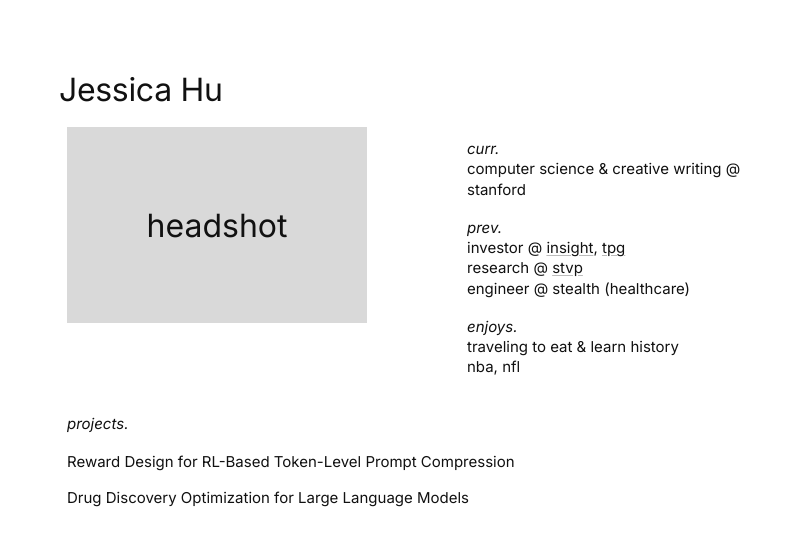
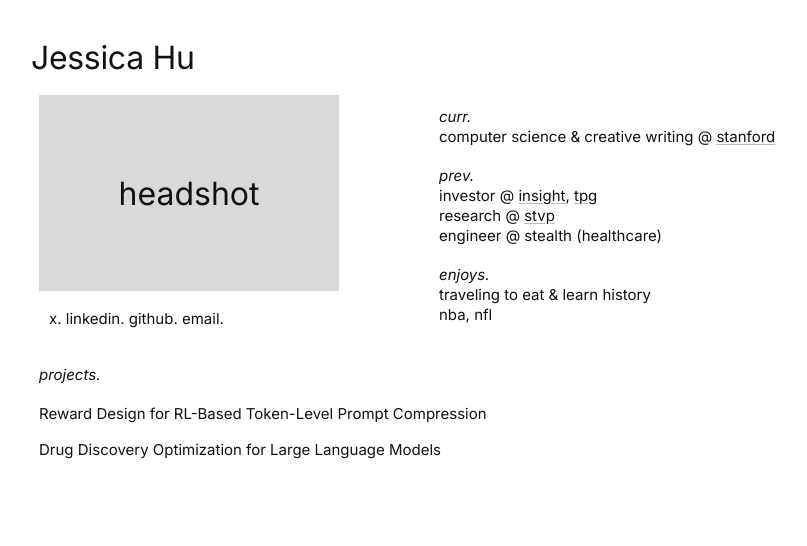
Before and after one commit to jessicahhu/portfolio, a plain HTML site: page index.html in a window 1280 px wide. Shown: the whole page, without its empty margins (223-1030 px from the left). Drawn offline with Linux system fonts and the light colour scheme.

Commit message:
Add social links

```diff
--- a/index.html
+++ b/index.html
@@ -15,13 +15,21 @@
     <h1 class="name">Jessica Hu</h1>
 
     <section class="top">
-      <!-- Replace with: <img class="headshot" src="headshot.jpg" alt="Jessica Hu"> -->
-      <div class="headshot placeholder">headshot</div>
+      <div class="left">
+        <!-- Replace with: <img class="headshot" src="headshot.jpg" alt="Jessica Hu"> -->
+        <div class="headshot placeholder">headshot</div>
+        <p class="socials">
+          <a href="https://x.com/hujessica_" target="_blank" rel="noopener">x</a>.
+          <a href="https://www.linkedin.com/in/jessicahu7" target="_blank" rel="noopener">linkedin</a>.
+          <a href="https://github.com/jessicahhu" target="_blank" rel="noopener">github</a>.
+          <a href="mailto:jesshu@stanford.edu">email</a>.
+        </p>
+      </div>
 
       <div class="about">
         <div class="group">
           <h2>curr.</h2>
-          <p>computer science &amp; creative writing @ stanford</p>
+          <p>computer science &amp; creative writing @ <a href="https://www.stanford.edu" target="_blank" rel="noopener">stanford</a></p>
         </div>
         <div class="group">
           <h2>prev.</h2>
--- a/styles.css
+++ b/styles.css
@@ -20,7 +20,7 @@ body {
 .page {
   max-width: 820px;
   margin: 0 auto;
-  padding: 72px 52px 80px;
+  padding: 40px 24px 48px;
 }
 
 .name {
@@ -76,6 +76,19 @@ h2 {
 
 .projects li + li { margin-top: 16px; }
 
+.socials {
+  margin-top: 18px;
+  padding-left: 10px;
+}
+
+.socials a {
+  color: inherit;
+  text-decoration: none;
+  transition: color 0.15s;
+}
+
+.socials a:hover { color: var(--accent); }
+
 .about a {
   color: inherit;
   text-decoration: underline;
```
